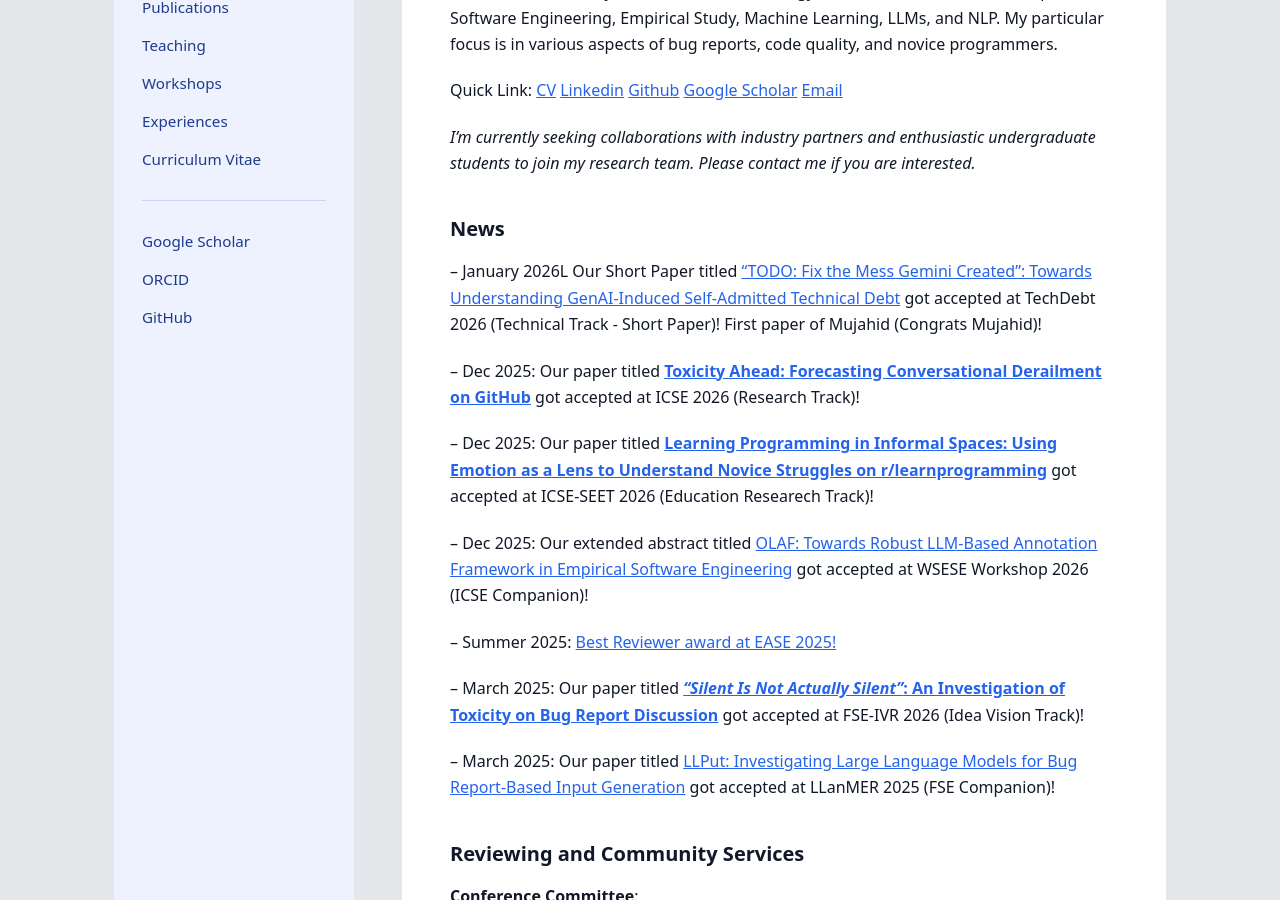
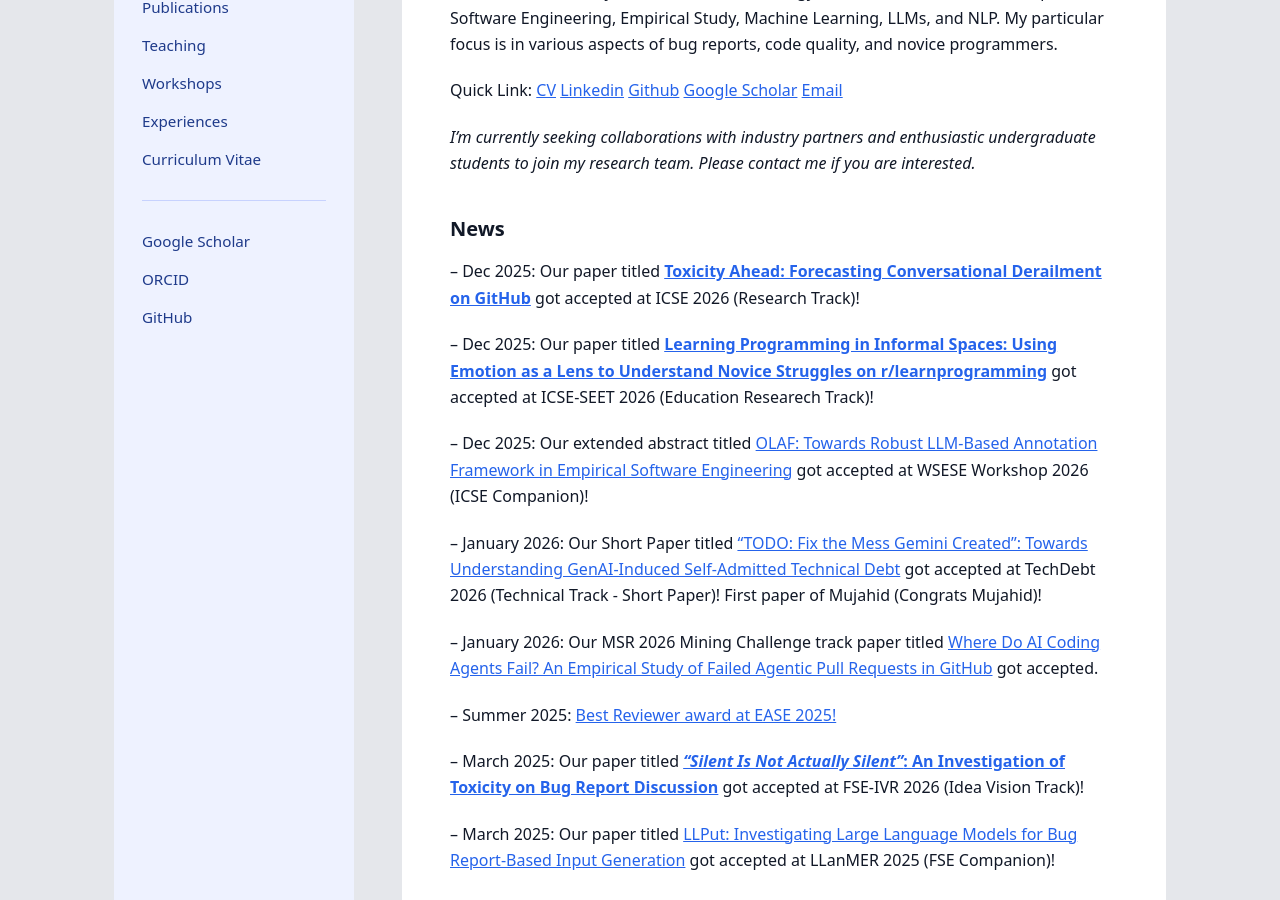
Before and after one commit to imranraad07/imranraad07.github.io, a Jekyll site: the page built from index.md, in a window 1280 px wide and 900 px high, scrolled down 250 px. Built offline with Jekyll 4.4.1, drawn with Linux system fonts in a browser that asks for light colours.

Commit message:
Update index.md

```diff
--- a/index.md
+++ b/index.md
@@ -15,13 +15,15 @@ Quick Link: [CV](posts/documents/CV.pdf) [Linkedin](https://linkedin.com/in/imra
 
 ### News
 
--- January 2026L Our Short Paper titled [“TODO: Fix the Mess Gemini Created”: Towards Understanding GenAI-Induced Self-Admitted Technical Debt](/posts/documents/TechDebt_26_SATD_in_SA_genAI_Comments.pdf) got accepted at TechDebt 2026 (Technical Track - Short Paper)! First paper of Mujahid (Congrats Mujahid)!
-
 -- Dec 2025: Our paper titled [**Toxicity Ahead: Forecasting Conversational Derailment on GitHub**](/posts/documents/ICSE_2026_Derailment.pdf) got accepted at ICSE 2026 (Research Track)!
 
 -- Dec 2025: Our paper titled [**Learning Programming in Informal Spaces: Using Emotion as a Lens to Understand Novice Struggles on r/learnprogramming**](/posts/documents/ICSE_SEET_2026.pdf) got accepted at ICSE-SEET 2026 (Education Researech Track)!
 
 -- Dec 2025:  Our extended abstract titled [OLAF: Towards Robust LLM-Based Annotation Framework in Empirical Software Engineering](https://se-llm-annotation-olaf.github.io/olaf/) got accepted at WSESE Workshop 2026 (ICSE Companion)!
+
+-- January 2026: Our Short Paper titled [“TODO: Fix the Mess Gemini Created”: Towards Understanding GenAI-Induced Self-Admitted Technical Debt](/posts/documents/TechDebt_26_SATD_in_SA_genAI_Comments.pdf) got accepted at TechDebt 2026 (Technical Track - Short Paper)! First paper of Mujahid (Congrats Mujahid)!
+
+-- January 2026: Our MSR 2026 Mining Challenge track paper titled [Where Do AI Coding Agents Fail? An Empirical Study of Failed Agentic Pull Requests in GitHub](https://arxiv.org/abs/2601.15195) got accepted.
 
 -- Summer 2025: [Best Reviewer award at EASE 2025!](/posts/documents/ReviewerAward-Mia.pdf)
 
```
